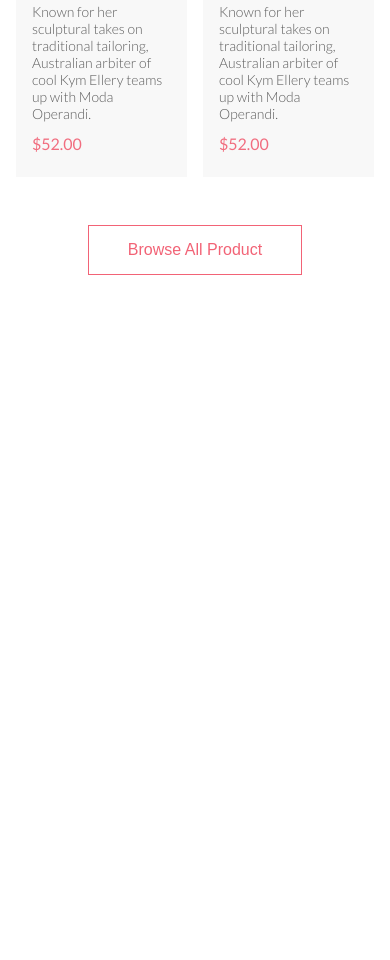
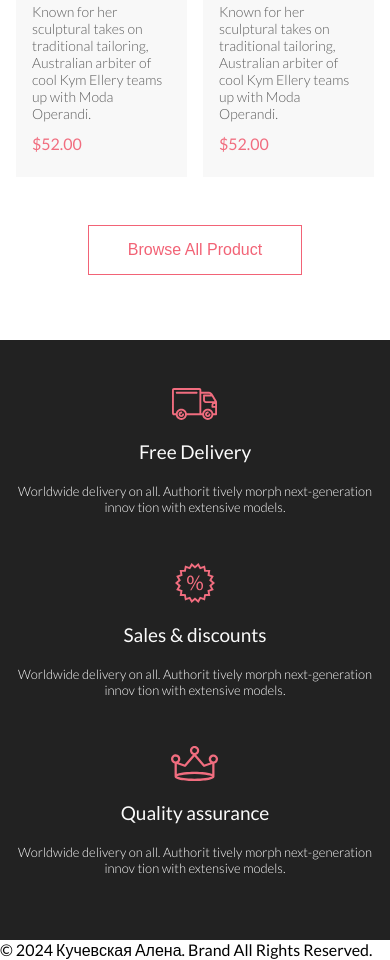
Before and after one commit to AKuchevskaya/web_dz, a plain HTML site: page dz_07/index.html in a window 390 px wide. Shown: the part 1942-2902 px from the top of the page. Before the commit the page ends 2287 px from the top, so only its background shows below. Drawn offline with Linux system fonts and the light colour scheme.

Commit message:
Дополнила структуру сайта

```diff
--- a/dz_07/index.html
+++ b/dz_07/index.html
@@ -139,6 +139,44 @@
 			</div>
 			<button class="product__btn">Browse All Product</button>
 		</section>
+		<section class="advantages container">
+			<article class="advantages__item">
+				<img class="advantages__img" src="img/car.svg" alt="image icon" />
+				<h3 class="advantages__heading">Free Delivery</h3>
+				<p class="advantages__text">
+					Worldwide delivery on all. Authorit tively morph next-generation innov tion with extensive models.
+				</p>
+			</article>
+			<article class="advantages__item">
+				<img class="advantages__img" src="img/discount.svg" alt="image icon" />
+				<h3 class="advantages__heading">Sales & discounts</h3>
+				<p class="advantages__text">
+					Worldwide delivery on all. Authorit tively morph next-generation innov tion with extensive models.
+				</p>
+			</article>
+			<article class="advantages__item">
+				<img class="advantages__img" src="img/crown.svg" alt="image icon" />
+				<h3 class="advantages__heading">Quality assurance</h3>
+				<p class="advantages__text">
+					Worldwide delivery on all. Authorit tively morph next-generation innov tion with extensive models.
+				</p>
+			</article>
+		</section>
+		<section class="reviews">
+			<img>
+			<p>
+			</p>
+			<form action=""></form>
+		</section>
+		<footer class="footer">
+			<p class="footer__copyright">&copy; 2024 Кучевская Алена. Brand  All Rights Reserved.</p>
+			<nav>
+				<a href=""></a>
+				<a href=""></a>
+				<a href=""></a>
+				<a href=""></a>
+			</nav>
+		</footer>
 		</div>
 	</body>
 </html>
--- a/dz_07/style.css
+++ b/dz_07/style.css
@@ -155,7 +155,7 @@ a {
 }
 
 .product-box {
-	padding-bottom: 60px;
+	padding-bottom: 95px;
 }
 .product-box__heading {
 	font-style: normal;
@@ -224,7 +224,38 @@ a {
     margin: 48px auto 0;
     padding: 15px 39px;
 }
-/* @media (max-width: 768px) and (max-width:1600px) { */
+.advantages {
+	background-color: #222222;
+	padding-top: 104px;
+	padding-bottom: 104px;
+	display: flex;
+	flex-direction: row;
+	flex-wrap: wrap;
+	justify-content: center;
+	gap: 30px;
+}
+
+.advantages__item {
+	max-width: 360px;
+	display: flex;
+	flex-direction: column;
+	align-items: center;
+	gap: 24px;
+}
+
+.advantages__heading {
+	font-weight: 400;
+	font-size: 19px;
+	color: #FBFBFB;
+}
+
+.advantages__text {
+	font-weight: 400;
+	font-size: 13px;
+	text-align: center;
+	color: #FBFBFB;
+}
+
 @media screen and (max-width: 768px) {
 	.top {
 		max-width: 768px;
@@ -257,7 +288,7 @@ a {
 		min-height: 116px;
 	}
 	.product-box {
-		padding-bottom: 70px;
+		padding-bottom: 65px;
 	}
 	.product-box__content {
 		grid-template-columns: repeat(2, 1fr);
@@ -266,8 +297,22 @@ a {
 	.product__content {
 		gap: 12px;
 	}
+	.advantages {
+		padding-top: 48px;
+		padding-bottom: 64px;
+		flex-direction: column;
+		gap: 48px;
+		align-items: center;
+	}
+	.advantages__item {
+		/* max-width: 360px; */
+		gap: 20px;
+	}
+	.advantages__text {
+		font-weight: 300;
+	}
+}
 
-}
 @media screen and (max-width: 375px) {
 	.top {
 		max-width: 375px;
@@ -303,6 +348,9 @@ a {
 		object-fit: cover;
 		min-height: 111px;
 	}
+	.product-box {
+		padding-bottom: 96px;
+	}
 	.product-box__content {
 		grid-template-columns: 1fr;
 		gap: 16px;
@@ -314,4 +362,16 @@ a {
 		margin-top: 40px;
 		padding: 15px 39px;
 	}
+	.advantages {
+		padding-bottom: 81px;
+		flex-direction: column;
+		gap: 46px;
+	}
+	.advantages__item {
+		max-width: 343px;
+		gap: 18px;
+	}
+	.advantages__text {
+		font-size: 13px;
+	}
 }
```
Also changed, not shown: dz_07/img/car.svg (added), dz_07/img/crown.svg (added), dz_07/img/discount.svg (added), dz_07/img/face.png (added), dz_07/img/facebook.svg (added), dz_07/img/instagram.svg (added), dz_07/img/pinterest.svg (added), dz_07/img/serf.png (added), dz_07/img/twitter.svg (added).
